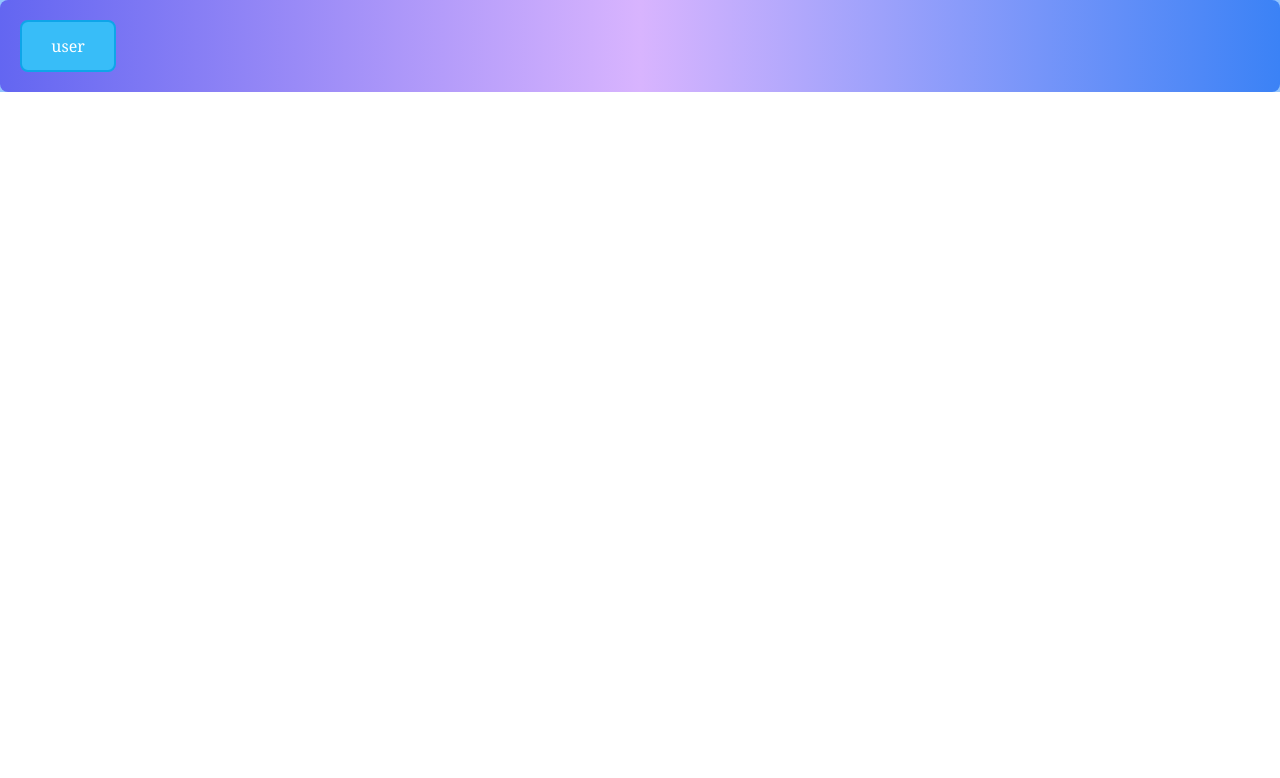
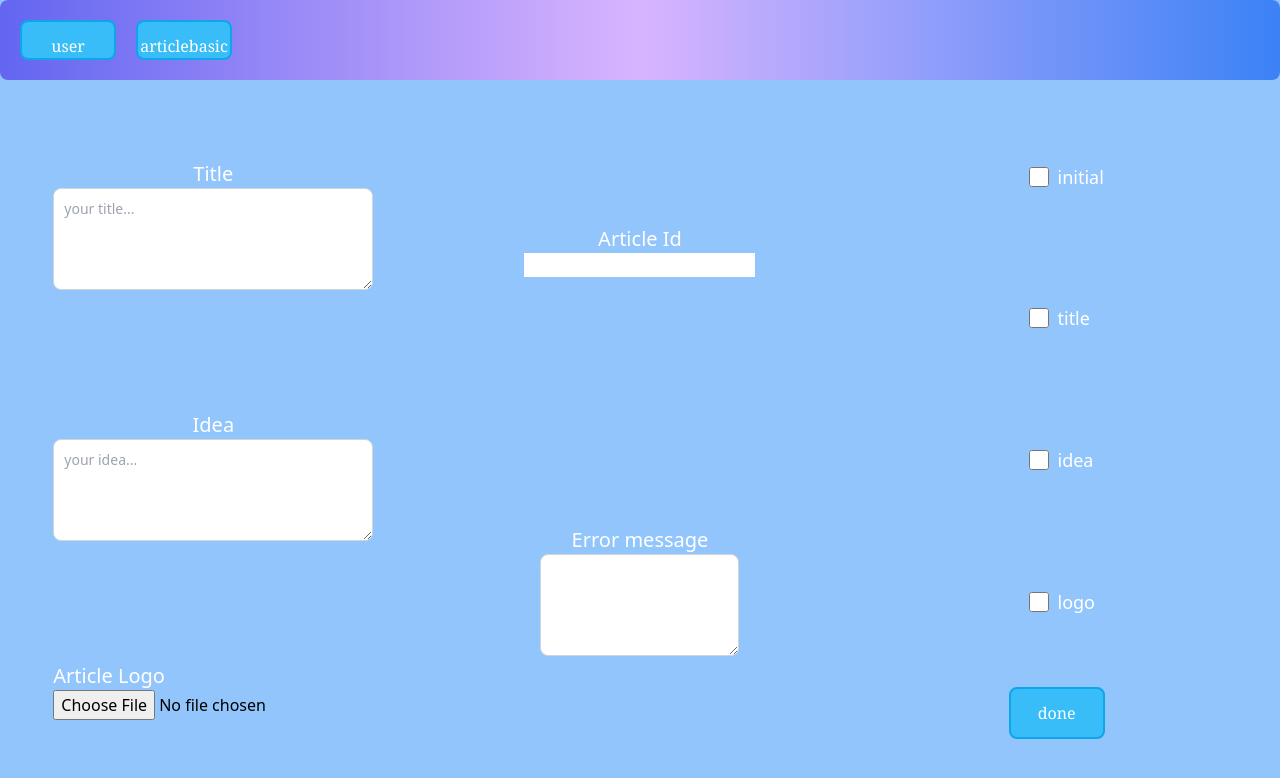
Before and after one commit to Gharbaoui/write-article-front-end, a Vue app: page /articlebasic in a window 1280 px wide. Before the commit this address had no page. Shown: the top 778 px of the page. Built offline with nearby package versions, Linux system fonts and the light colour scheme.

Commit message:
add create empty article is now working i'm working on update other fields

```diff
--- a/public/index.html
+++ b/public/index.html
@@ -11,7 +11,7 @@
     <noscript>
       <strong>We're sorry but <%= htmlWebpackPlugin.options.title %> doesn't work properly without JavaScript enabled. Please enable it to continue.</strong>
     </noscript>
-    <div id="app"></div>
+    <div id="app" style="height:100vh; margin:0; padding:0;"></div>
     <!-- built files will be auto injected -->
   </body>
 </html>
--- a/src/App.vue
+++ b/src/App.vue
@@ -1,11 +1,16 @@
 <template>
-  <div class="bg-blue-300">
-    <nav  class="flex invisible lg:visible z-30 bg-gradient-to-r from-indigo-500 via-purple-300 to-blue-500  py-5 px-5 rounded-lg">
+  <div class="bg-blue-300 h-full">
+    <nav style="height:10%;" class="flex invisible lg:visible z-30 bg-gradient-to-r from-indigo-500 via-purple-300 to-blue-500  py-5 px-5 rounded-lg">
       <div class="mr-5 w-24 border-solid border-2 border-sky-500 py-3 text-center rounded-lg bg-sky-400 hover:bg-black text-white font-serif">
         <router-link :to="{name: 'user'}">user</router-link>
       </div>
+      <div class="mr-5 w-24 border-solid border-2 border-sky-500 py-3 text-center rounded-lg bg-sky-400 hover:bg-black text-white font-serif">
+        <router-link :to="{name: 'articlebasic'}">articlebasic</router-link>
+      </div>
     </nav>
-    <router-view />
+    <div style="height: 90%;">
+      <router-view  />
+    </div>
   </div>
 
 </template>
--- /dev/null
+++ b/src/components/article_basic.vue
@@ -0,0 +1,120 @@
+<template>
+    <div class="flex justify-around py-5 h-full">
+      <div class=" w-1/4 h-full flex flex-col justify-around">
+        <div>
+          <!-- title -->
+          <span class="block text-center text-xl text-white">Title</span>
+          <textarea v-model="title_text" rows="4" class="block p-2.5 w-full text-sm rounded-lg border border-gray-300 focus:ring-blue-500 focus:border-blue-500" placeholder="your title..."></textarea>
+        </div>
+        <div>
+          <!-- idea -->
+          <span class="block text-center text-xl text-white">Idea</span>
+          <textarea v-model="idea_text" rows="4" class="block p-2.5 w-full text-sm rounded-lg border border-gray-300 focus:ring-blue-500 focus:border-blue-500" placeholder="your idea..."></textarea>
+        </div>
+        <div>
+          <span class="block text-white text-xl">Article Logo</span>
+          <input class="block w-full" @change="ArticleLogoImg" type="file">
+        </div>
+      </div>
+      <div class="w-1/4 flex flex-col items-center justify-around">
+        <div>
+          <span class="block text-center text-white text-xl">Article Id</span>
+          <input type="text" v-model="article_id">
+        </div>
+        <div>
+          <span class="block text-center text-white text-xl">Error message</span>
+          <textarea v-model="error_text" rows="4" class="block p-2.5 w-full text-sm rounded-lg border border-gray-300 focus:ring-blue-500 focus:border-blue-500"></textarea>
+        </div>
+      </div>
+      <div class="w-1/4 flex flex-col items-center">
+        <div class="h-5/6 flex flex-col justify-around">
+          <!-- check boxes -->
+          <label class="inline-flex items-center mt-3">
+                <input type="checkbox" class="form-checkbox h-5 w-5 text-gray-600" v-model="empty_article"><span class="ml-2 text-white text-lg">initial</span>
+          </label>
+          <label class="inline-flex items-center mt-3">
+                <input type="checkbox" class="form-checkbox h-5 w-5 text-gray-600" v-model="title_update"><span class="ml-2 text-white text-lg">title</span>
+          </label>
+          <label class="inline-flex items-center mt-3">
+                <input type="checkbox" class="form-checkbox h-5 w-5 text-gray-600" v-model="idea_update"><span class="ml-2 text-white text-lg">idea</span>
+          </label>
+          <label class="inline-flex items-center mt-3">
+                <input type="checkbox" class="form-checkbox h-5 w-5 text-gray-600" v-model="logo_update"><span class="ml-2 text-white text-lg">logo</span>
+          </label>
+        </div>
+        <div class="h-1/6">
+          <!-- buttosn -->
+          <div @click="updateBasicArticle" class="flex justify-center items-center mt-5 mr-5 w-24 border-solid border-2 border-sky-500 py-3 text-center rounded-lg bg-sky-400 hover:bg-black text-white font-serif">
+              done
+            </div>
+        </div>
+      </div>
+    </div>
+  </template>
+
+  <script lang="ts">
+  import { defineComponent } from 'vue';
+  import axios from 'axios';
+
+  export default defineComponent({
+    name: 'ArticleBasicCompo',
+    data() {
+      return {
+        title_text: '',
+        idea_text: '',
+        article_logo: null as any,
+        article_id: '',
+        error_text: '',
+        empty_article: false as boolean,
+        title_update: false as boolean,
+        idea_update: false,
+        logo_update: false,
+      }
+    },
+    methods: {
+      async ArticleLogoImg(event:any)
+      {
+          try {
+
+            if (event.target.files.length > 0)
+              this.article_logo = await toBase64 (event.target.files[0]);
+          }catch (e:any)
+          {
+              console.error(e);
+          }
+      },
+      async updateBasicArticle() {
+        if (this.empty_article) {
+          await this.createEmptyArticle();
+        } else {
+          console.log('rest')
+        }
+      },
+      async createEmptyArticle() {
+        try {
+          const resp = await axios({
+                  method: 'post',
+                  url: `http://${process.env.VUE_APP_BACKEND_API}/articles/createempty`,
+                  data: {
+                    password: process.env.VUE_APP_PASS
+                  }
+          });
+          if (resp.data.failed) {
+            this.error_text = resp.data.msg;
+          } else {
+            this.article_id = resp.data;
+          }
+        } catch(e) {
+          console.log(e);
+        }
+      }
+    }
+  });
+
+  const toBase64 =(file:any) => new Promise((resolve, reject) => {
+  const reader = new FileReader();
+  reader.readAsDataURL(file);
+  reader.onload = () => resolve(reader.result);
+  reader.onerror = error => reject(error);
+});
+  </script>
--- a/src/components/user.vue
+++ b/src/components/user.vue
@@ -17,7 +17,7 @@
           <div>
             <div class="flex">
               <span> user biography: </span>
-              <textarea id="message" v-model="user_biography" rows="4" class="block p-2.5 w-full text-sm text-gray-900 bg-gray-50 rounded-lg border border-gray-300 focus:ring-blue-500 focus:border-blue-500 dark:bg-gray-700 dark:border-gray-600 dark:placeholder-gray-400 dark:text-white dark:focus:ring-blue-500 dark:focus:border-blue-500 h-60" placeholder="Your message..."></textarea>
+              <textarea  v-model="user_biography" rows="4" class="block p-2.5 w-full text-sm text-gray-900 bg-gray-50 rounded-lg border border-gray-300 focus:ring-blue-500 focus:border-blue-500 dark:bg-gray-700 dark:border-gray-600 dark:placeholder-gray-400 dark:text-white dark:focus:ring-blue-500 dark:focus:border-blue-500 h-60" placeholder="Your bio..."></textarea>
             </div>
           </div>
         </div>
--- a/src/router/index.ts
+++ b/src/router/index.ts
@@ -1,5 +1,6 @@
 import { createRouter, createWebHistory, RouteRecordRaw } from 'vue-router'
 import userCompo from '../components/user.vue';
+import articleBasicCompo from '../components/article_basic.vue';
 
 const routes: Array<RouteRecordRaw> = [
   {
@@ -10,6 +11,11 @@ const routes: Array<RouteRecordRaw> = [
     path: '/user',
     name: 'user',
     component: userCompo
+  },
+  {
+    path: '/articlebasic',
+    name: 'articlebasic',
+    component: articleBasicCompo
   }
 ]
 
```
